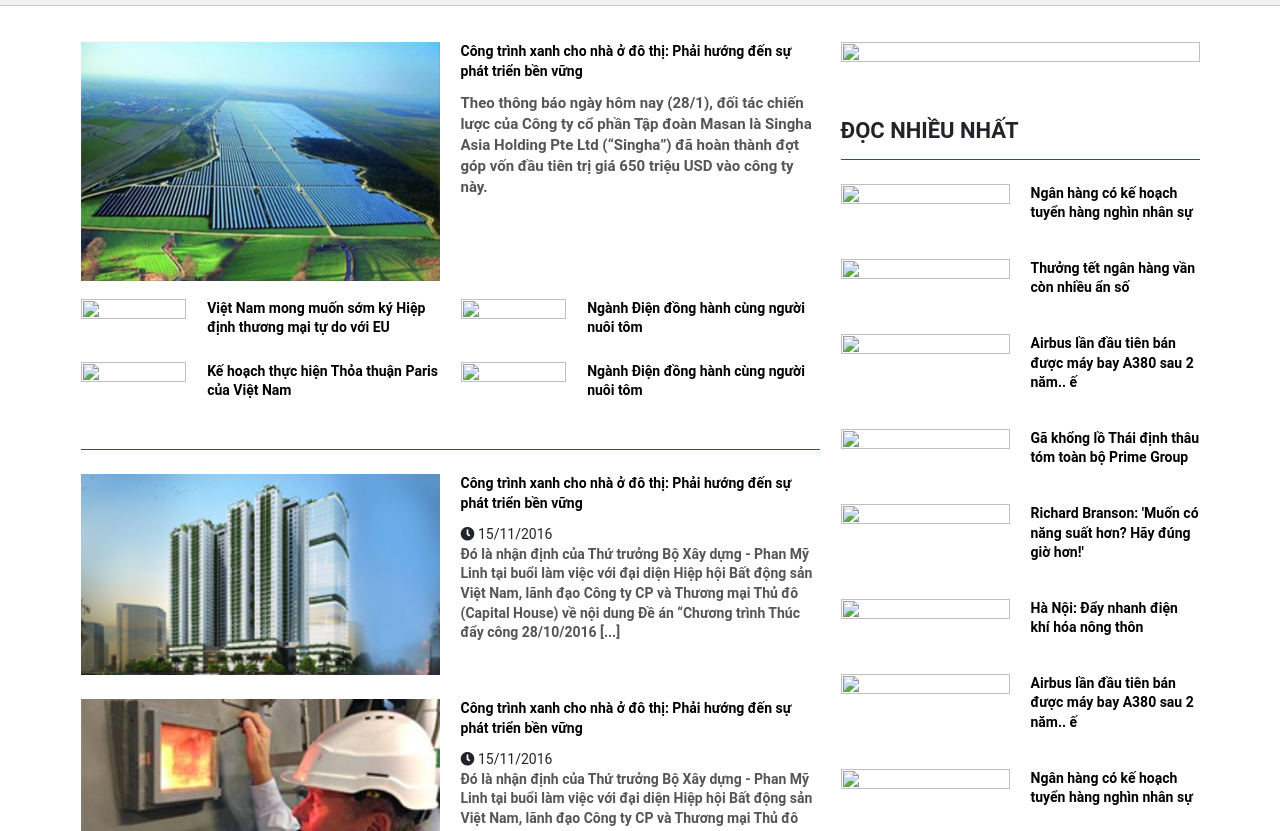
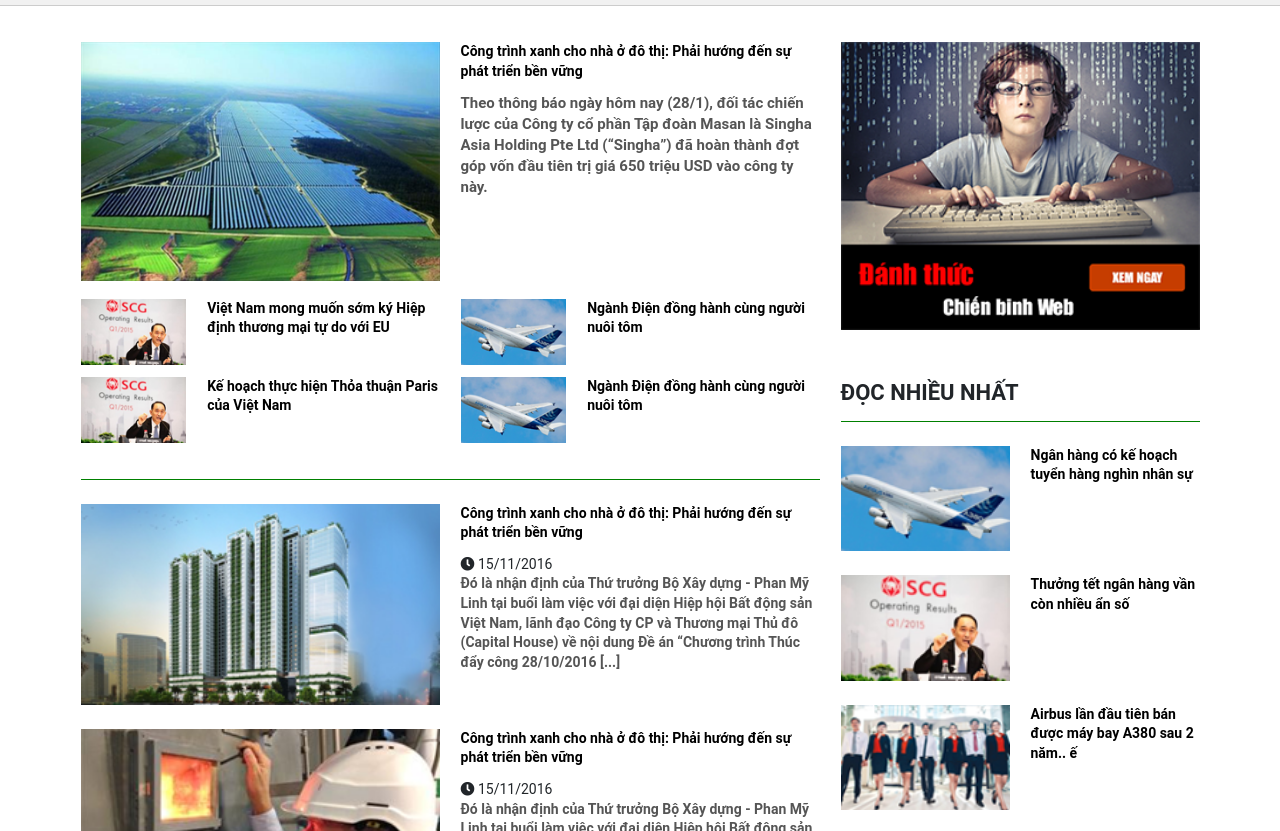
Before and after one commit to hoangnm-ndm/viet-so-z, a plain HTML site: page category.html in a window 1280 px wide. Shown: the part 116-947 px from the top of the page. Drawn offline with nearby package versions, Linux system fonts and the light colour scheme; the site is published under a folder, as on GitHub Pages, so addresses that start at the root find nothing.

Commit message:
fix bug img

```diff
--- a/category.html
+++ b/category.html
@@ -95,7 +95,7 @@
                       <div class="row">
                         <div class="col col-4">
                           <a href="./detail.html">
-                            <img src="/assets/img/category/2.png" alt="">
+                            <img src="./assets/img/category/2.png" alt="">
                           </a>
                         </div>
                         <div class="col col-8">
@@ -111,7 +111,7 @@
                       <div class="row">
                         <div class="col col-4">
                           <a href="./detail.html">
-                            <img src="/assets/img/category/2.png" alt="">
+                            <img src="./assets/img/category/2.png" alt="">
                           </a>
                         </div>
                         <div class="col col-8">
@@ -132,7 +132,7 @@
                       <div class="row">
                         <div class="col col-4">
                           <a href="./detail.html">
-                            <img src="/assets/img/category/3.png" alt="">
+                            <img src="./assets/img/category/3.png" alt="">
                           </a>
                         </div>
                         <div class="col col-8">
@@ -148,7 +148,7 @@
                       <div class="row">
                         <div class="col col-4">
                           <a href="./detail.html">
-                            <img src="/assets/img/category/3.png" alt="">
+                            <img src="./assets/img/category/3.png" alt="">
                           </a>
                         </div>
                         <div class="col col-8">
@@ -371,7 +371,7 @@
 
             <div class="ads">
               <a href="./detail.html">
-                <img src="/assets/img/home/Bannerads01.png" alt="" srcset="">
+                <img src="./assets/img/home/Bannerads01.png" alt="" srcset="">
               </a>
             </div>
 
@@ -385,7 +385,7 @@
                 <div class="row">
                   <div class="col col-md-6">
                     <a href="./detail.html">
-                      <img src="/assets/img/home/thumb-2.png" alt="">
+                      <img src="./assets/img/home/thumb-2.png" alt="">
                     </a>
                   </div>
                   <div class="col col-md-6">
@@ -402,7 +402,7 @@
                 <div class="row">
                   <div class="col col-md-6">
                     <a href="./detail.html">
-                      <img src="/assets/img/home/thumb-3.png" alt="">
+                      <img src="./assets/img/home/thumb-3.png" alt="">
                     </a>
                   </div>
                   <div class="col col-md-6">
@@ -419,7 +419,7 @@
                 <div class="row">
                   <div class="col col-md-6">
                     <a href="./detail.html">
-                      <img src="/assets/img/home/thumb-4.png" alt="">
+                      <img src="./assets/img/home/thumb-4.png" alt="">
                     </a>
                   </div>
                   <div class="col col-md-6">
@@ -436,7 +436,7 @@
                 <div class="row">
                   <div class="col col-md-6">
                     <a href="./detail.html">
-                      <img src="/assets/img/home/thumb-6.png" alt="">
+                      <img src="./assets/img/home/thumb-6.png" alt="">
                     </a>
                   </div>
                   <div class="col col-md-6">
@@ -453,7 +453,7 @@
                 <div class="row">
                   <div class="col col-md-6">
                     <a href="./detail.html">
-                      <img src="/assets/img/home/thumb-13.png" alt="">
+                      <img src="./assets/img/home/thumb-13.png" alt="">
                     </a>
                   </div>
                   <div class="col col-md-6">
@@ -470,7 +470,7 @@
                 <div class="row">
                   <div class="col col-md-6">
                     <a href="./detail.html">
-                      <img src="/assets/img/home/thumb-14.png" alt="">
+                      <img src="./assets/img/home/thumb-14.png" alt="">
                     </a>
                   </div>
                   <div class="col col-md-6">
@@ -487,7 +487,7 @@
                 <div class="row">
                   <div class="col col-md-6">
                     <a href="./detail.html">
-                      <img src="/assets/img/home/thumb-11.png" alt="">
+                      <img src="./assets/img/home/thumb-11.png" alt="">
                     </a>
                   </div>
                   <div class="col col-md-6">
@@ -504,7 +504,7 @@
                 <div class="row">
                   <div class="col col-md-6">
                     <a href="./detail.html">
-                      <img src="/assets/img/home/thumb-10.png" alt="">
+                      <img src="./assets/img/home/thumb-10.png" alt="">
                     </a>
                   </div>
                   <div class="col col-md-6">
@@ -520,7 +520,7 @@
 
             <div class="ads">
               <a href="./detail.html">
-                <img src="/assets/img/home/Bannerads02.png" alt="">
+                <img src="./assets/img/home/Bannerads02.png" alt="">
               </a>
             </div>
           </div>
```
Also changed, not shown: detail.html (+10 -10 lines), index.html (+16 -16 lines).
